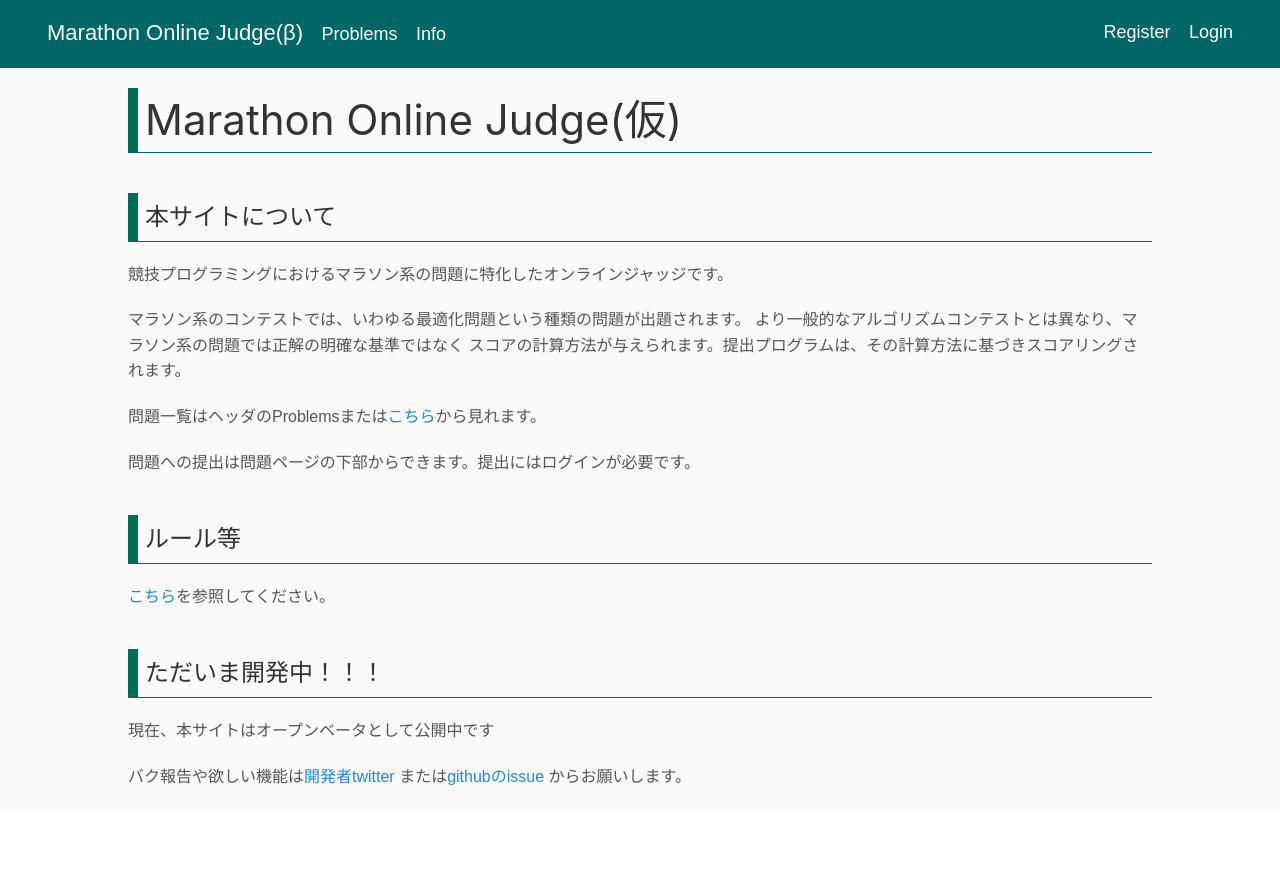
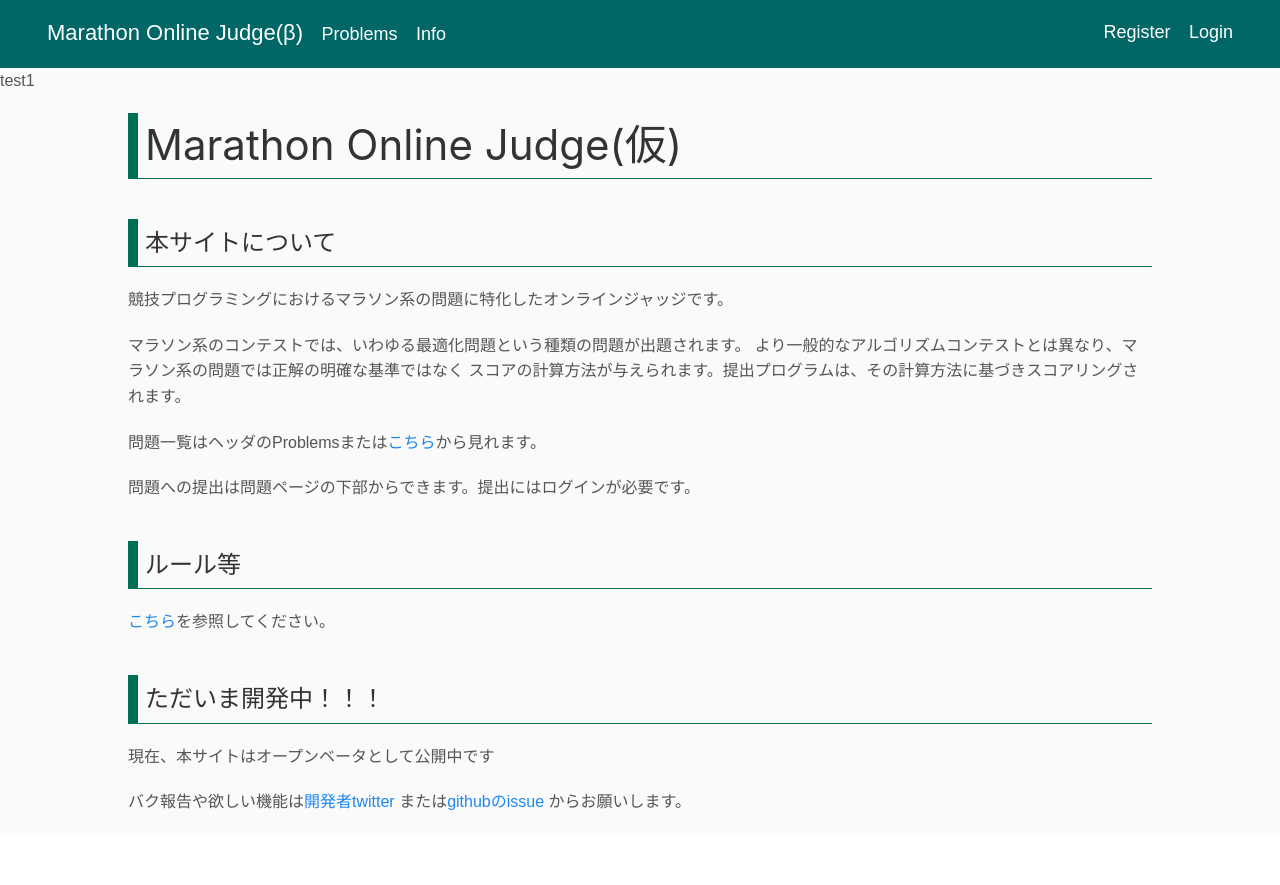
Before and after one commit to EvbCFfp1XB/MarathonOnlineJudge-web, a PHP site: page /index.php in a window 1280 px wide. Before the commit the page ends 785 px from the top, so only its background shows below. Run offline with PHP 8.4, Linux system fonts and the light colour scheme; some libraries are stand-ins or nearby versions.

Commit message:
deploy test1

```diff
--- a/index.php
+++ b/index.php
@@ -17,6 +17,7 @@ require_once('./template/init.php');
 	<?php
 	require_once('./template/web_header.php');
 	draw_web_header($login_state, $login_user);
+	echo "test1";
 	?>
 	<div class="ats-container">
 		<h1>Marathon Online Judge(仮)</h1>
```
